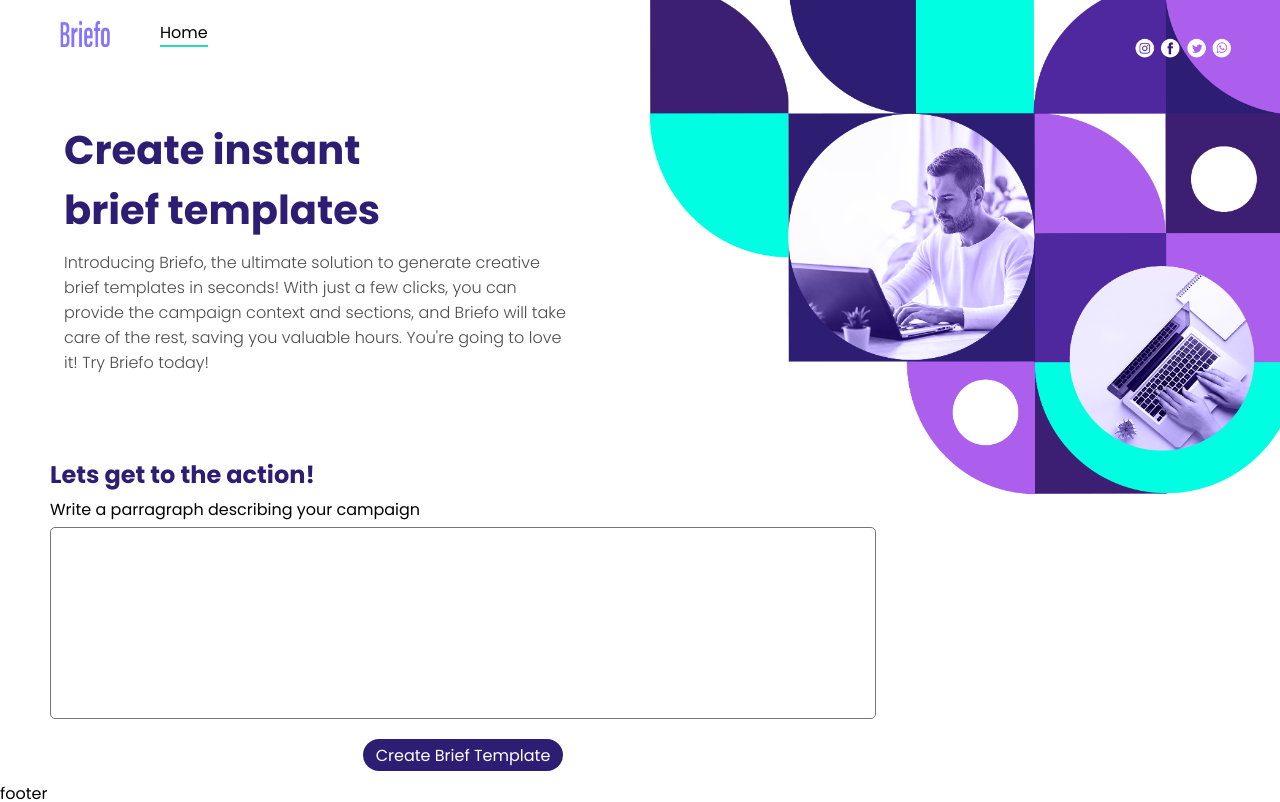
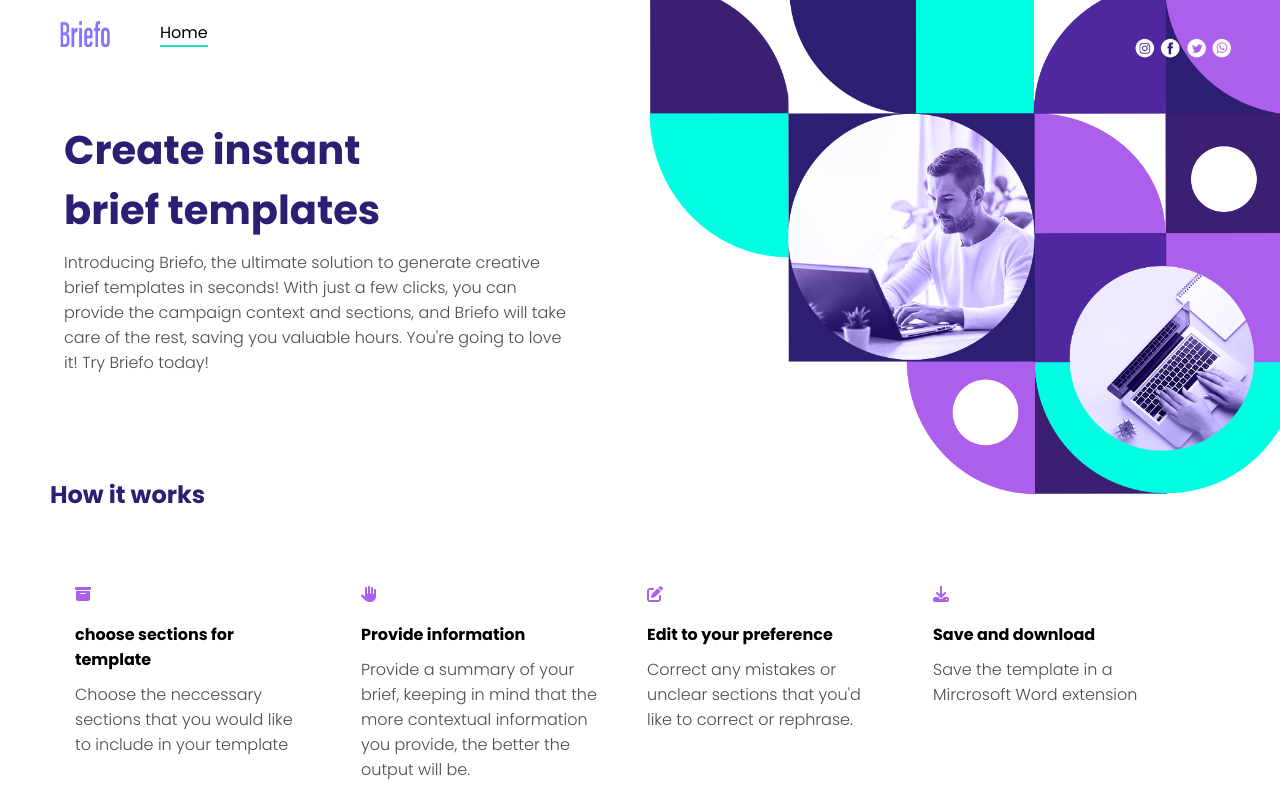
Before and after one commit to gaelzarco/ai-creative-assistant, a React (Create React App) app in the folder creative-assistant-app/: page / in a window 1280 px wide. Shown: the top 802 px of the page. Built offline with nearby package versions, Linux system fonts and the light colour scheme.

Commit message:
add html and css structure to how it works section in Main component

```diff
--- a/creative-assistant-app/package.json
+++ b/creative-assistant-app/package.json
@@ -3,6 +3,11 @@
   "version": "0.1.0",
   "private": true,
   "dependencies": {
+    "@fortawesome/fontawesome-free": "^6.3.0",
+    "@fortawesome/fontawesome-svg-core": "^6.3.0",
+    "@fortawesome/free-regular-svg-icons": "^6.3.0",
+    "@fortawesome/free-solid-svg-icons": "^6.3.0",
+    "@fortawesome/react-fontawesome": "^0.2.0",
     "@testing-library/jest-dom": "^5.16.5",
     "@testing-library/react": "^13.4.0",
     "@testing-library/user-event": "^13.5.0",
--- a/creative-assistant-app/src/components/BriefForm/BriefForm.js
+++ b/creative-assistant-app/src/components/BriefForm/BriefForm.js
@@ -6,7 +6,7 @@
   return (
     <form className='form-container' action="">
       <label htmlFor="briefContext">Write a parragraph describing your campaign</label>
-      <textarea name="briefContext" id="briefContext" cols="30" rows="10" onChange={(e)=> captureVariables(e) }></textarea>
+      <textarea name="briefContext" id="briefContext" cols="30" rows="10" onChange={(e)=> captureVariables(e) } placeholder="The name of our company is [company name] and it specializes in [product industry]."></textarea>
       <Button saveData={saveData} text='Create Brief Template'/>
     </form>
   )
--- a/creative-assistant-app/src/components/Main/Main.js
+++ b/creative-assistant-app/src/components/Main/Main.js
@@ -2,6 +2,11 @@
 import './main.css'
 import BriefForm from '../BriefForm/BriefForm'
 import SecondaryTittle from '../SecondaryTittle/SecondaryTittle'
+import { FontAwesomeIcon } from '@fortawesome/react-fontawesome';
+import { faEdit} from '@fortawesome/free-solid-svg-icons';
+import { faArchive} from '@fortawesome/free-solid-svg-icons';
+import { faDownload} from '@fortawesome/free-solid-svg-icons';
+import { faHandPaper} from '@fortawesome/free-solid-svg-icons';
 
 const Main = () => {
   const [companyName, setCompanyName] = useState('');
@@ -27,8 +32,33 @@
 
   return (
     <main className='main-container'>
+        <div className="howItWorks-container">
+          <SecondaryTittle text='How it works'/>
+          <div className="instructions-container">
+            <div className="instruction-card">
+            <FontAwesomeIcon icon={faArchive} style={{color: '#ac5eec'}} />
+              <h3>choose sections for template</h3>
+              <p>Choose the neccessary sections that you would like to include in your template</p>
+            </div>
+            <div className="instruction-card">
+              <FontAwesomeIcon icon={faHandPaper} style={{color: '#ac5eec'}} />
+              <h3>Provide information</h3>
+              <p>Provide a summary of your brief, keeping in mind that the more contextual information you provide, the better the output will be.</p>
+            </div>
+            <div className="instruction-card">
+            <FontAwesomeIcon icon={faEdit} style={{color: '#ac5eec'}} />
+              <h3>Edit to your preference</h3>
+              <p>Correct any mistakes or unclear sections that you'd like to correct or rephrase.</p>
+            </div>
+            <div className="instruction-card">
+            <FontAwesomeIcon icon={faDownload} style={{color: '#ac5eec'}} />
+              <h3>Save and download</h3>
+              <p>Save the template in a Mircrosoft Word extension</p>
+            </div>
+          </div>
+        </div>
         <div className="letsGetToTheAction-container">
-        <SecondaryTittle text={'Lets get to the action!'}/>
+        <SecondaryTittle text='Lets get to the action!'/>
         <BriefForm  saveData={saveData} captureVariables={captureVariables}/>
         </div>
     </main>
--- a/creative-assistant-app/src/components/Main/main.css
+++ b/creative-assistant-app/src/components/Main/main.css
@@ -1,3 +1,23 @@
 .main-container{
-    margin: 10px 50px;
+    margin: 30px 50px;
 }
+
+.instructions-container{
+    display: flex;
+    flex-direction: row;
+    flex-wrap: wrap;
+    margin: 70px 0;
+}
+
+.instruction-card{
+    width: 20%;
+    margin: 0 25px;
+}
+
+.instruction-card h3{
+    margin: 15px 0 10px 0;
+}
+
+.instruction-card p{
+    font-size: 1em;
+}
--- a/creative-assistant-app/src/index.css
+++ b/creative-assistant-app/src/index.css
@@ -9,3 +9,8 @@
   -moz-osx-font-smoothing: grayscale;
   font-size: 16px;
 }
+
+p{
+  color: #4d4c4c;
+    font-weight: 300;
+}
```
Also changed, not shown: 1 other file (tests, documents, lock files or other folders).
